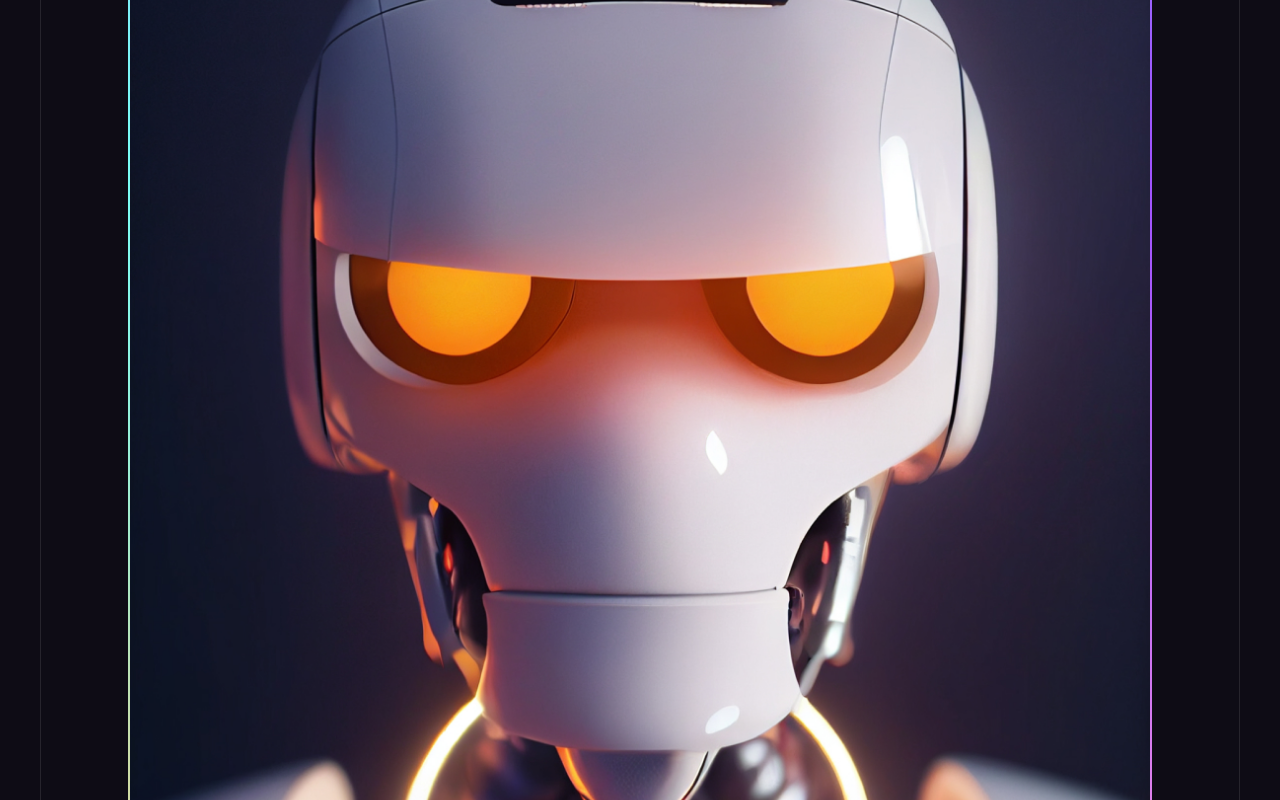
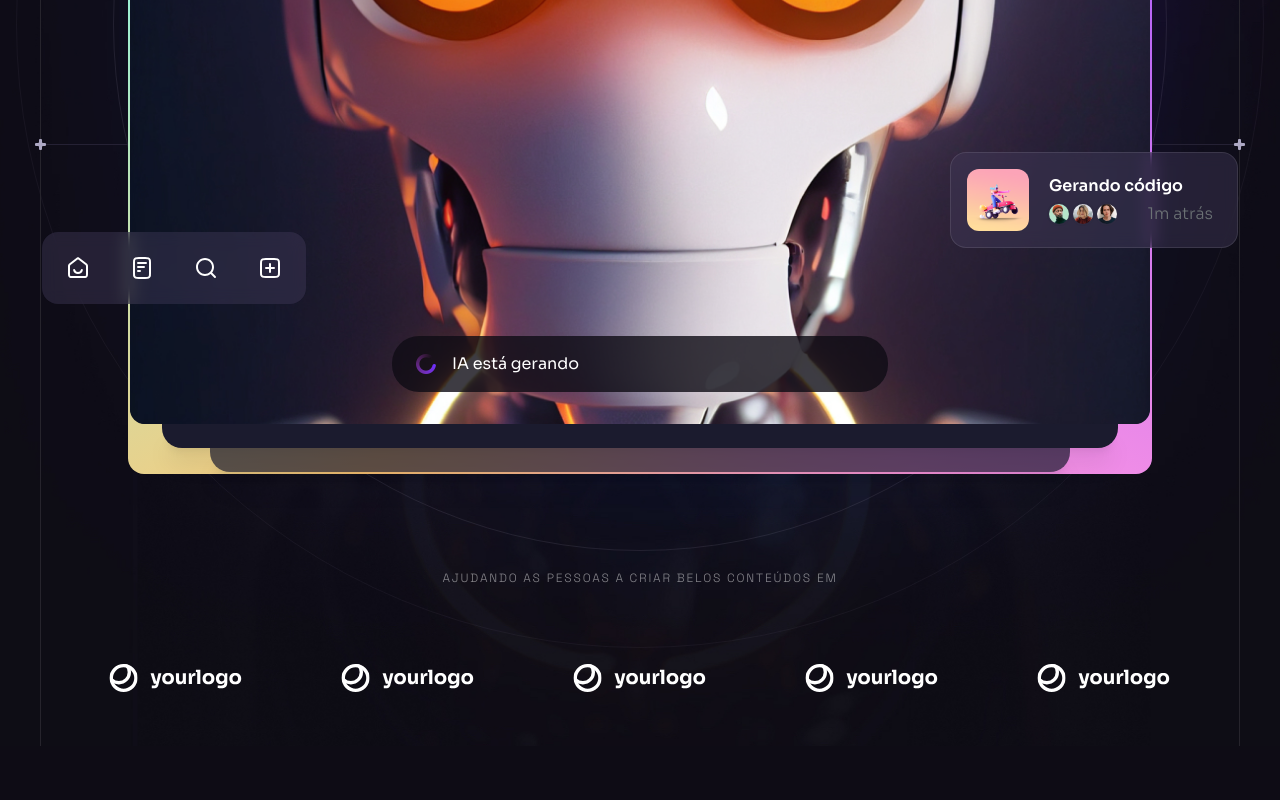
Before and after one commit to ferreiraluiza/AyoTechnology, a React (Vite) app in the folder AyoTechnology/frontend/: page / in a window 1280 px wide. Shown: the part 740-1540 px from the top of the page. After the commit the page ends 1486 px from the top, so only its background shows below. Built offline with nearby package versions, Linux system fonts and the light colour scheme.

Commit message:
tá ficando mt lindo

```diff
--- a/AyoTechnology/frontend/package.json
+++ b/AyoTechnology/frontend/package.json
@@ -14,6 +14,7 @@
     "lucide-react": "^0.451.0",
     "react": "^18.3.1",
     "react-dom": "^18.3.1",
+    "react-just-parallax": "^3.1.16",
     "react-router-dom": "^6.26.2",
     "scroll-lock": "^2.1.5",
     "styled-components": "^6.1.13"
--- /dev/null
+++ b/AyoTechnology/frontend/src/components/CompanyLogos.jsx
@@ -0,0 +1,19 @@
+import { companyLogos } from "../constants"
+
+const CompanyLogos = ({ className }) => {
+  return (
+    <div className={className}>
+      <h5 className="tagline mb-6 text-center text-n-1/50">Ajudando as pessoas a criar belos conteúdos em</h5>
+
+      <ul className="flex">
+        {companyLogos.map((logo, index)=>(
+            <li className="flex items-center justify-center flex-1 h-[8.5rem]" key={index}>
+                <img src={logo} width={134} height={28} alt={logo}/>
+            </li>
+        ))}
+      </ul>
+    </div>
+  )
+}
+
+export default CompanyLogos
--- /dev/null
+++ b/AyoTechnology/frontend/src/components/Generating.jsx
@@ -0,0 +1,15 @@
+import { loading } from "../assets";
+const Generating = ({className}) => {
+  return (
+    <div
+      className={`flex items-center h-[3.5rem] px-6 bg-n-8/80 rounded-[1.7rem] ${
+       className  || ""
+      } text-base`}
+    >
+      <img className="w-5 h-5 mr-4" src={loading} alt="Loading" />
+      IA está gerando
+    </div>
+  );
+};
+
+export default Generating;
--- a/AyoTechnology/frontend/src/components/Hero.jsx
+++ b/AyoTechnology/frontend/src/components/Hero.jsx
@@ -1,17 +1,29 @@
-import { curve, robot } from "../assets";
+import { curve, heroBackground, robot } from "../assets";
 import Button from "./Button";
 import Section from "./Section";
+import {
+  BackgroundCircles,
+  BottomLine,
+  Gradient,
+} from "../components/design/Hero";
+import { heroIcons } from "../constants";
+import { ScrollParallax } from "react-just-parallax";
+import { useRef } from "react";
+import Generating from "./Generating";
+import Notification from "./Notification";
+import CompanyLogos from "./CompanyLogos";
 
 const Hero = () => {
+  const parallaxRef = useRef(null);
   return (
     <Section
-      className="pt-[12rem] -mt-[5.21rem]"
+      className="pt-[12rem] -mt-[5.25rem]"
       crosses
       crossesOffset="lg:translate-y-[5.25rem]"
       customPaddings
       id="hero"
     >
-      <div className=" container relative">
+      <div className=" container relative" ref={parallaxRef}>
         <div className=" relative z-1 max-w-[62rem] mx-auto text-center mb-[4rem] md:mb-20 lg:mb:[6rem]">
           <h1 className="h1 mb-6">
             Explore as possibilidades da criação de sites e IAs com a
@@ -37,15 +49,54 @@
         <div className="relative max-w-[23rem] mx-auto md:max-w-5xl xl:mb-24">
           <div className="relative z-1 p-0.5 rounded-2xl bg-conic-gradient">
             <div className="relative bg-n-8 rounded-[1rem]">
-            <div className="h-[1.4rem] bg-n-10 rounded-t-[0.9rem]" />
+              <div className="h-[1.4rem] bg-n-10 rounded-t-[0.9rem]" />
 
-            <div>
-                <img src={robot}/>
+              <div className="aspect-[33/40] rounded-b-[0.9rem] overflow-hidden md:aspect-[688/490] lg:aspect-[1024/490]">
+                <img
+                  src={robot}
+                  className="w-full scale-[1.7] translate-y-[8%] md:scale-[1] md:-translate-y-[10%] lg:-translate-y-[23%]"
+                  width={1024}
+                  height={490}
+                  alt="bot"
+                />
+
+                  <Generating className="absolute left-4 right-4 bottom-5 md:left-1/2 md:right-auto md:bottom-8 md:w-[31rem] md:-translate-x-1/2" />
+
+                <ScrollParallax isAbsolutelyPositioned>
+                  <ul className="hidden absolute -left-[5.5rem] bottom-[7.5rem] px-1 py-1 bg-n-9/40 backdrop-blur boder border-n-1/10 rounded-2xl xl:flex">
+                    {heroIcons.map((icon, index) => (
+                      <li className="p-5" key={index}>
+                        <img src={icon} width={24} height={25} alt={icon} />
+                      </li>
+                    ))}
+                  </ul>
+                </ScrollParallax>
+                <ScrollParallax isAbsolutelyPositioned>
+                  <Notification
+                    className="hidden absolute -right-[5.5rem] bottom-[11rem] w-[18rem] xl:flex"
+                    title="Gerando código"
+                  />
+                </ScrollParallax>
+              </div>
             </div>
-            </div>
+
+            <Gradient />
           </div>
+          <div className="absolute -top-[54%] left-1/2 w-[234%] -translate-x-1/2 md:-top-[46%] md:w-[138%] lg:-top-[104%]">
+            <img
+              src={heroBackground}
+              className="w-full"
+              width={1440}
+              height={1800}
+              alt="hero"
+            />
+          </div>
+          <BackgroundCircles />
         </div>
+        <CompanyLogos className="hidden relative z-10 mt-20 lg:block"/>
       </div>
+
+      <BottomLine />
     </Section>
   );
 };
--- /dev/null
+++ b/AyoTechnology/frontend/src/components/Notification.jsx
@@ -0,0 +1,39 @@
+import { notification1 } from "../assets"
+import { notificationImages } from "../constants"
+
+const Notification = ({className, title}) => {
+  return (
+    <div className={`${
+        className || ""
+      } flex items-center p-4 pr-6 bg-n-9/40 backdrop-blur border border-n-1/10 rounded-2xl gap-5`}>
+        <img src={notification1}
+        width={62}
+        height={62}
+        alt="image"
+        className="rounded-xl" />
+        <div className="flex-1">
+            <h6 className="mb-1 font-semibold text-base">{title}</h6>
+
+            <div className="flex items-center justify-between">
+                <ul className="flex -m-0.5">
+                    {notificationImages.map((item, index)=>(
+                        <li key={index}
+                        className="flex w-6 h-6 border-2 border-n-12 rounded-full overflow-hidden">
+                            <img src={item}
+                            alt={item}
+                            className="w-full"
+                            width={20}
+                            height={20}/>
+                        </li>
+                    ))}
+                </ul>
+                <div className="body-2 text-n-13">
+                    1m atrás
+                </div>
+            </div>
+        </div>
+    </div>
+  )
+}
+
+export default Notification
```
Also changed, not shown: 1 other file (tests, documents, lock files or other folders).
